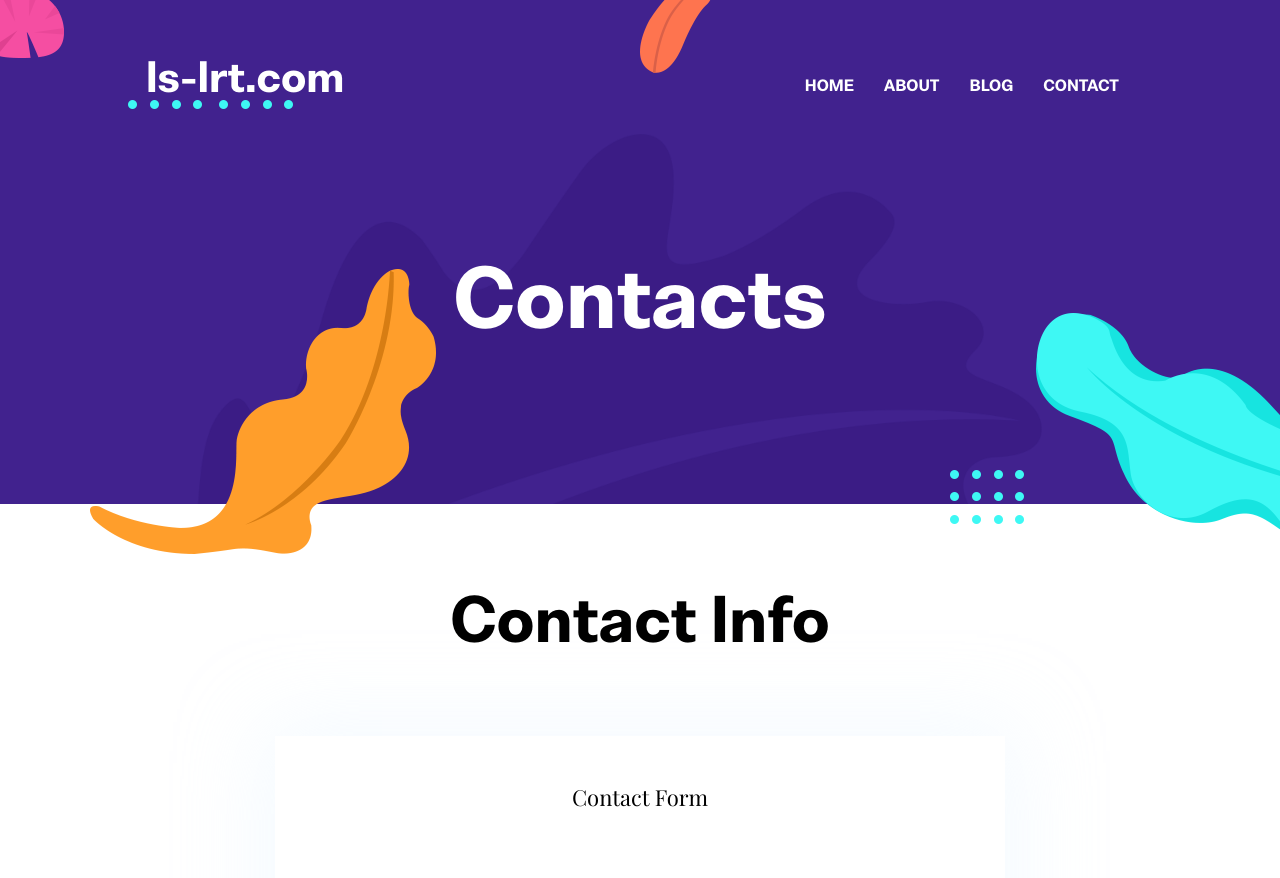
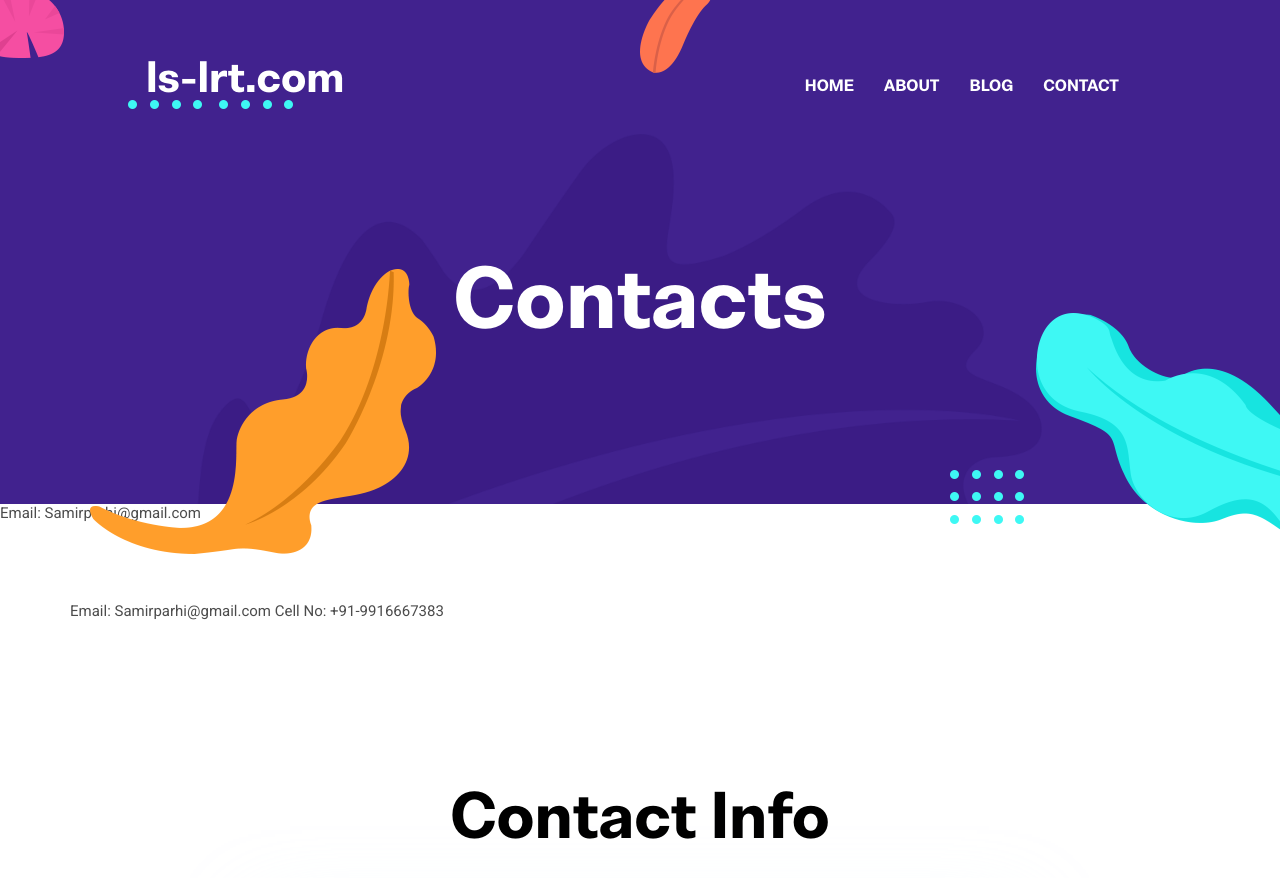
Before and after one commit to samirparhi-dev/samirparhi-dev.github.io, a Jekyll site: the page built from _pages/contact.html, in a window 1280 px wide and 900 px high. Shown: the top 878 px of the window. Built offline with Jekyll 4.4.1, drawn with Linux system fonts in a browser that asks for light colours.

Commit message:
updated
Signed-off-by: Samir Parhi <samirparhi@gmail.com>

```diff
--- a/_includes/head.html
+++ b/_includes/head.html
@@ -19,8 +19,8 @@
   <link href="{{ '/assets/scss/style.css' | relative_url }}" rel="stylesheet">
 
   <!--Favicon-->
-  <link rel="shortcut icon" href="{{ '/assets/images/favicon.png' | relative_url }} " type="image/x-icon">
-  <link rel="icon" href="{{ '/assets/images/favicon.png' | relative_url }} " type="image/x-icon">
+  <link rel="shortcut icon" href="{{ '/assets/images/favicon.gif' | relative_url }} " type="image/x-icon">
+  <link rel="icon" href="{{ '/assets/images/favicon.gif' | relative_url }} " type="image/x-icon">
 
   <!-- google analytics -->
   {% if site.data.settings.google-analytics %}
--- a/_pages/contact.html
+++ b/_pages/contact.html
@@ -2,3 +2,14 @@
 layout: page
 title: Contacts
 ---
+    Email: Samirparhi@gmail.com
+
+    <section class="section">
+        <div class="container">
+          <div class="row">
+            Email: Samirparhi@gmail.com
+            Cell No: +91-9916667383
+
+          </div>
+        </div>
+      </section>
```
